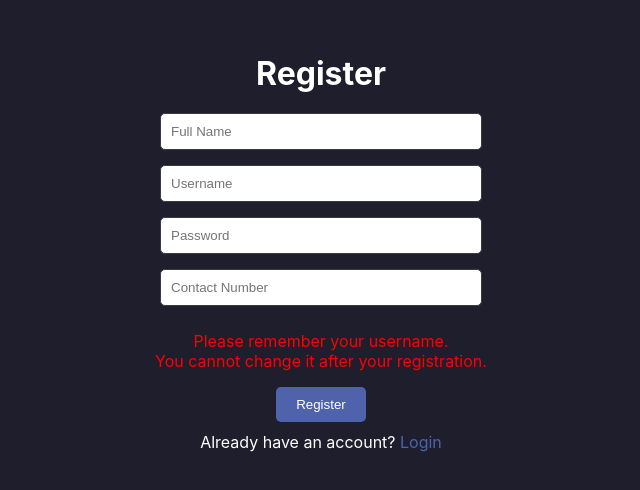
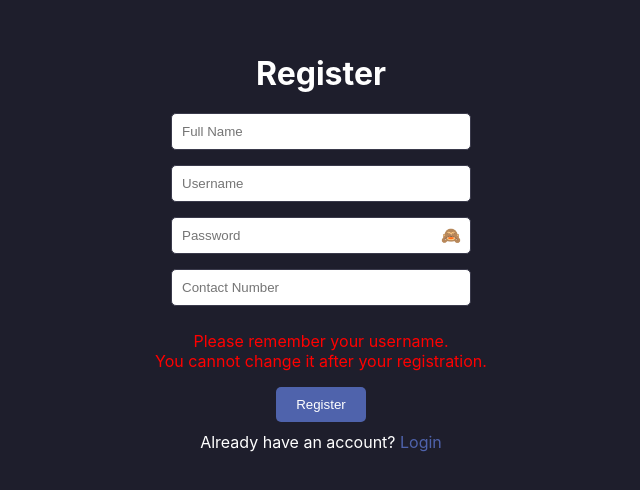
Before and after one commit to JIshanRandika/CallYourDriver_WebApp, a React (Create React App) app: page /register in a window 1280 px wide. Shown: the part 150-640 px from the top of the page, without its empty margins (319-959 px from the left). Built offline with nearby package versions, Linux system fonts and the light colour scheme.

Commit message:
Show password option

```diff
--- a/src/pages/LoginPage.jsx
+++ b/src/pages/LoginPage.jsx
@@ -5,8 +5,9 @@ import { login } from '../services/api';
 function LoginPage() {
   const [username, setUsername] = useState('');
   const [password, setPassword] = useState('');
-  const [loading, setLoading] = useState(false); // To handle loading state
-  const [error, setError] = useState(null); // To handle error messages
+  const [showPassword, setShowPassword] = useState(false);
+  const [loading, setLoading] = useState(false);
+  const [error, setError] = useState(null);
   const navigate = useNavigate();
 
   const handleLogin = async () => {
@@ -40,13 +41,21 @@ function LoginPage() {
         onChange={(e) => setUsername(e.target.value)}
         style={styles.input}
       />
-      <input
-        type="password"
-        placeholder="Password"
-        value={password}
-        onChange={(e) => setPassword(e.target.value)}
-        style={styles.input}
-      />
+      <div style={styles.input}>
+        <input
+          type={showPassword ? 'text' : 'password'}
+          placeholder="Password"
+          value={password}
+          onChange={(e) => setPassword(e.target.value)}
+          style={styles.passwordInput}
+        />
+        <span
+          onClick={() => setShowPassword(!showPassword)}
+          style={styles.eyeIcon}
+        >
+          {showPassword ? '👁️' : '🙈'}
+        </span>
+      </div>
       <button onClick={handleLogin} style={styles.button} disabled={loading}>
         {loading ? 'Logging in...' : 'Login'}
       </button>
@@ -56,12 +65,6 @@ function LoginPage() {
       <p style={styles.link} onClick={() => navigate('/forgot-password')}>
         Forgot Password?
       </p>
-      {/* <button
-        onClick={() => window.open('https://download-callyourdriver.web.app/', '_blank')}
-        style={styles.downloadButton}
-      >
-        Download App
-      </button> */}
     </div>
   );
 }
@@ -78,11 +81,28 @@ const styles = {
   },
   title: { fontSize: '2rem', marginBottom: '20px' },
   input: {
+    display: 'flex',
+    alignItems: 'center',
     marginBottom: '15px',
     padding: '10px',
     width: '300px',
     borderRadius: '5px',
     border: '1px solid #3A3A4B',
+    position: 'relative',
+    backgroundColor: '#FFF',
+    color: '#000',
+  },
+  passwordInput: {
+    flex: 1,
+    border: 'none',
+    outline: 'none',
+    fontSize: '16px',
+    backgroundColor: 'transparent',
+  },
+  eyeIcon: {
+    cursor: 'pointer',
+    marginLeft: '10px',
+    color: '#3A3A4B',
   },
   button: {
     backgroundColor: '#4F63AC',
@@ -99,15 +119,6 @@ const styles = {
     marginBottom: '15px',
     fontSize: '0.9rem',
   },
-  downloadButton: {
-    marginTop: '20px',
-    backgroundColor: 'green',
-    color: '#FFF',
-    padding: '10px 20px',
-    border: 'none',
-    borderRadius: '5px',
-    cursor: 'pointer',
-  },
 };
 
 export default LoginPage;
--- a/src/pages/RegisterPage.jsx
+++ b/src/pages/RegisterPage.jsx
@@ -7,6 +7,7 @@ function RegisterPage() {
   const [username, setUsername] = useState('');
   const [password, setPassword] = useState('');
   const [contactNumber, setContactNumber] = useState('');
+  const [showPassword, setShowPassword] = useState(false);
   const navigate = useNavigate();
 
   const handleRegister = async () => {
@@ -36,13 +37,21 @@ function RegisterPage() {
         onChange={(e) => setUsername(e.target.value)}
         style={styles.input}
       />
-      <input
-        type="password"
-        placeholder="Password"
-        value={password}
-        onChange={(e) => setPassword(e.target.value)}
-        style={styles.input}
-      />
+      <div style={styles.passwordContainer}>
+        <input
+          type={showPassword ? 'text' : 'password'}
+          placeholder="Password"
+          value={password}
+          onChange={(e) => setPassword(e.target.value)}
+          style={styles.inputPassword}
+        />
+        <span
+          onClick={() => setShowPassword(!showPassword)}
+          style={styles.eyeIcon}
+        >
+          {showPassword ? '👁️' : '🙈'}
+        </span>
+      </div>
       <input
         type="text"
         placeholder="Contact Number"
@@ -51,9 +60,12 @@ function RegisterPage() {
         style={styles.input}
       />
       <p style={styles.warn}>
-       Please remember your username. <br/> You cannot change it after your registration.
+        Please remember your username. <br /> You cannot change it after your
+        registration.
       </p>
-      <button onClick={handleRegister} style={styles.button}>Register</button>
+      <button onClick={handleRegister} style={styles.button}>
+        Register
+      </button>
       <p style={styles.link} onClick={() => navigate('/')}>
         Already have an account? <span style={styles.linkText}>Login</span>
       </p>
@@ -78,6 +90,27 @@ const styles = {
     width: '300px',
     borderRadius: '5px',
     border: '1px solid #3A3A4B',
+    boxSizing: 'border-box', // Ensures padding doesn't shrink the input width
+  },
+  passwordContainer: {
+    display: 'flex',
+    alignItems: 'center',
+    position: 'relative',
+    width: '300px', // Matches the width of other inputs
+    marginBottom: '15px',
+  },
+  inputPassword: {
+    padding: '10px',
+    width: '100%', // Fills the container's width
+    borderRadius: '5px',
+    border: '1px solid #3A3A4B',
+    boxSizing: 'border-box', // Ensures consistent width with padding
+  },
+  eyeIcon: {
+    position: 'absolute',
+    right: '10px',
+    cursor: 'pointer',
+    color: '#3A3A4B',
   },
   button: {
     backgroundColor: '#4F63AC',
@@ -88,8 +121,13 @@ const styles = {
     cursor: 'pointer',
   },
   link: { marginTop: '10px', cursor: 'pointer' },
-  warn: { marginTop: '10px', cursor: 'pointer', color:"red", alignItems:"center", textAlign: "center"  },
+  warn: {
+    marginTop: '10px',
+    color: 'red',
+    textAlign: 'center',
+  },
   linkText: { color: '#4F63AC' },
 };
 
+
 export default RegisterPage;
```
